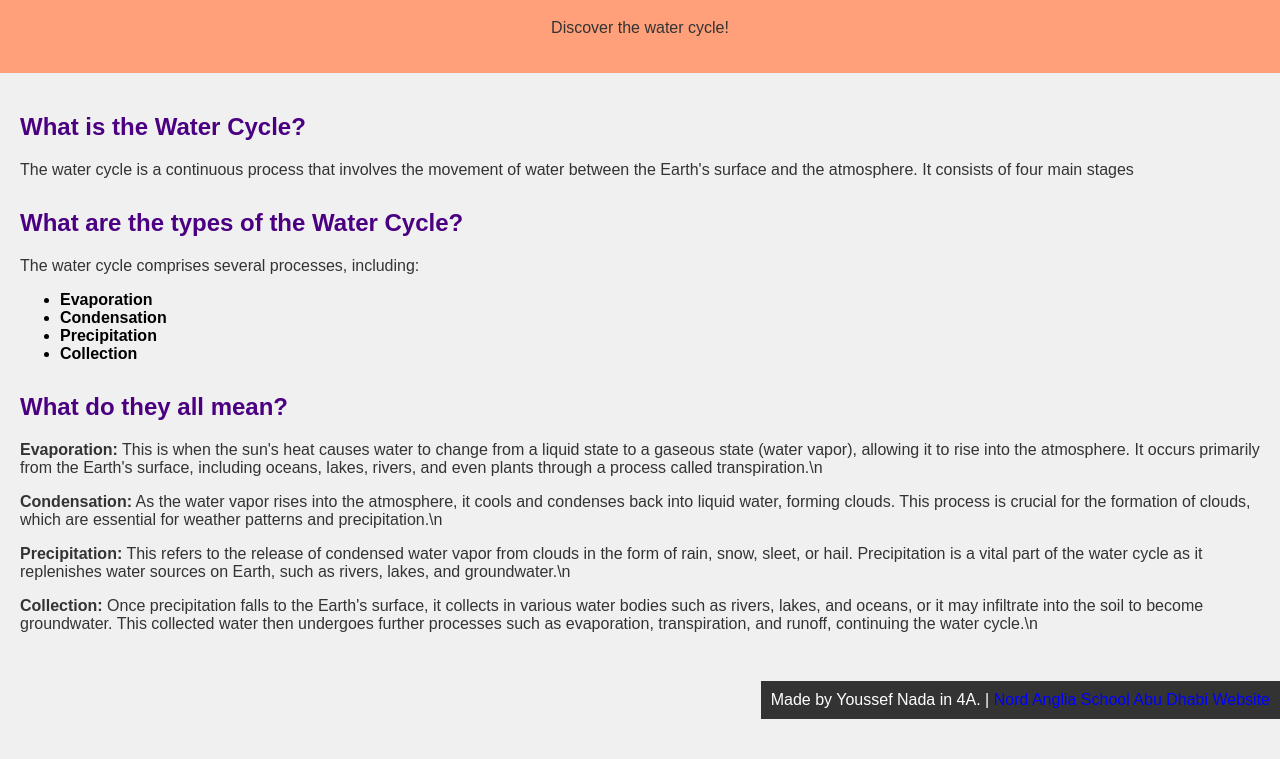
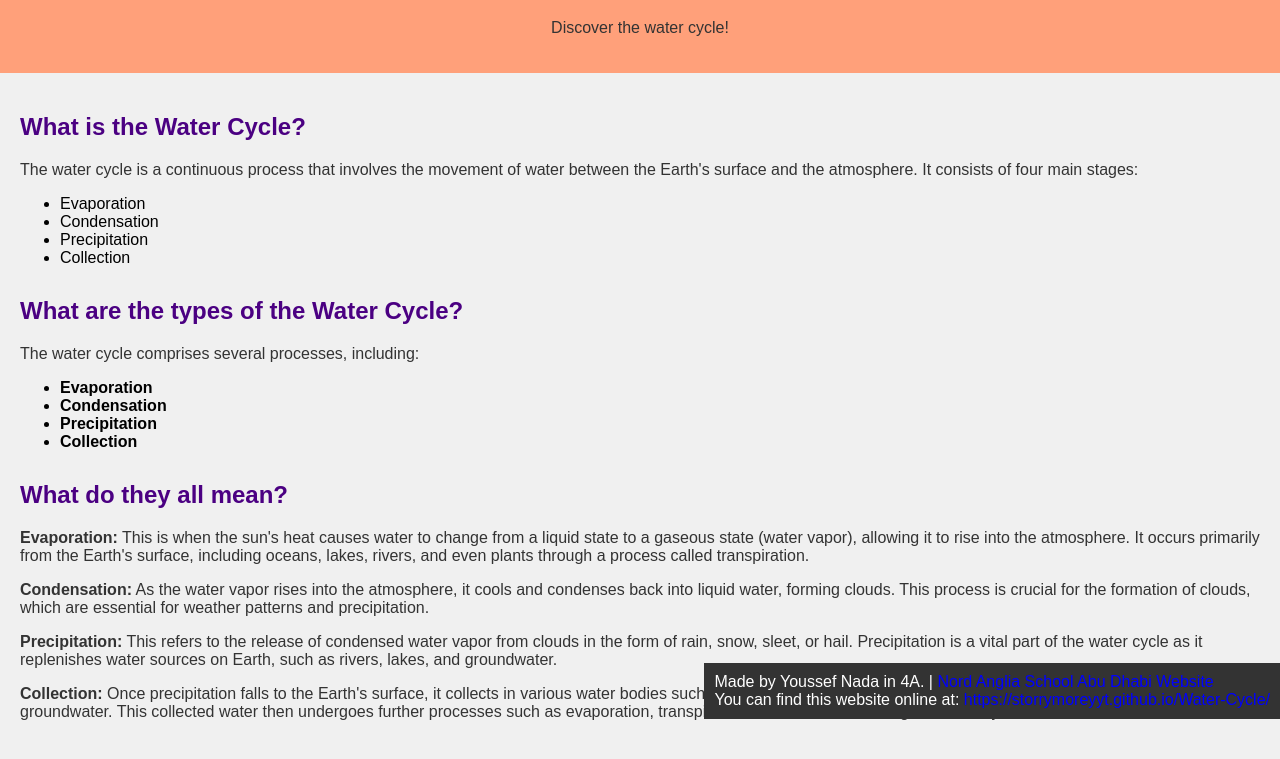
Before and after one commit to StorryMoreyYT/Water-Cycle, a plain HTML site: page index.html in a window 1280 px wide. Shown: the part 81-840 px from the top of the page. Before the commit the page ends 800 px from the top, so only its background shows below. Drawn offline with Linux system fonts and the light colour scheme.

Commit message:
Update index.html

```diff
--- a/index.html
+++ b/index.html
@@ -1,24 +1,11 @@
 <!DOCTYPE html>
 <html lang="en">
 <head>
+  <!-- Note: Please refer to styles.css for styling -->
   <meta charset="UTF-8">
   <meta name="viewport" content="width=device-width, initial-scale=1.0">
   <title>Water Cycle</title>
   <link rel="stylesheet" href="styles.css">
-  <style>
-    footer {
-      position: fixed;
-      bottom: 0;
-      right: 0;
-      padding: 10px;
-      background-color: #333;
-      color: white;
-    }
-    footer a {
-      color: white;
-      text-decoration: none;
-    }
-  </style>
 </head>
 <body>
   <header>
@@ -28,7 +15,12 @@
   <main>
     <section>
       <h2>What is the Water Cycle?</h2>
-      <p>The water cycle is a continuous process that involves the movement of water between the Earth's surface and the atmosphere. It consists of four main stages</p>
+      <p>The water cycle is a continuous process that involves the movement of water between the Earth's surface and the atmosphere. It consists of four main stages:</p>
+      <ul>
+        <li>Evaporation</li>
+        <li>Condensation</li>
+        <li>Precipitation</li>
+        <li>Collection</li>
       </ul>
     </section>
     <section>
@@ -36,21 +28,26 @@
       <p>The water cycle comprises several processes, including:</p>
       <ul>
         <li><strong>Evaporation</strong></li>
-        <li><strong>Condensation</strong> </li>
-        <li><strong>Precipitation</strong> </li>
-        <li><strong>Collection</strong> </li>
+        <li><strong>Condensation</strong></li>
+        <li><strong>Precipitation</strong></li>
+        <li><strong>Collection</strong></li>
       </ul>
     </section>
     <section>
       <h2>What do they all mean?</h2>
-      <p><strong>Evaporation:</strong> This is when the sun's heat causes water to change from a liquid state to a gaseous state (water vapor), allowing it to rise into the atmosphere. It occurs primarily from the Earth's surface, including oceans, lakes, rivers, and even plants through a process called transpiration.\n</p>
-      <p><strong>Condensation:</strong> As the water vapor rises into the atmosphere, it cools and condenses back into liquid water, forming clouds. This process is crucial for the formation of clouds, which are essential for weather patterns and precipitation.\n</p>
-      <p><strong>Precipitation:</strong> This refers to the release of condensed water vapor from clouds in the form of rain, snow, sleet, or hail. Precipitation is a vital part of the water cycle as it replenishes water sources on Earth, such as rivers, lakes, and groundwater.\n</p>
-      <p><strong>Collection:</strong> Once precipitation falls to the Earth's surface, it collects in various water bodies such as rivers, lakes, and oceans, or it may infiltrate into the soil to become groundwater. This collected water then undergoes further processes such as evaporation, transpiration, and runoff, continuing the water cycle.\n</p>
+      <p><strong>Evaporation:</strong> This is when the sun's heat causes water to change from a liquid state to a gaseous state (water vapor), allowing it to rise into the atmosphere. It occurs primarily from the Earth's surface, including oceans, lakes, rivers, and even plants through a process called transpiration.</p>
+      <p><strong>Condensation:</strong> As the water vapor rises into the atmosphere, it cools and condenses back into liquid water, forming clouds. This process is crucial for the formation of clouds, which are essential for weather patterns and precipitation.</p>
+      <p><strong>Precipitation:</strong> This refers to the release of condensed water vapor from clouds in the form of rain, snow, sleet, or hail. Precipitation is a vital part of the water cycle as it replenishes water sources on Earth, such as rivers, lakes, and groundwater.</p>
+      <p><strong>Collection:</strong> Once precipitation falls to the Earth's surface, it collects in various water bodies such as rivers, lakes, and oceans, or it may infiltrate into the soil to become groundwater. This collected water then undergoes further processes such as evaporation, transpiration, and runoff, continuing the water cycle.</p>
     </section>
   </main>
   <footer>
-    Made by Youssef Nada in 4A. | <a href="https://www.nordangliaeducation.com/nas-abu-dhabi">Nord Anglia School Abu Dhabi Website</a>
+    <div class="footer-info">
+      Made by Youssef Nada in 4A. | <a href="https://www.nordangliaeducation.com/nas-abu-dhabi">Nord Anglia School Abu Dhabi Website</a>
+    </div>
+    <div class="website-link">
+      You can find this website online at: <a href="https://storrymoreyyt.github.io/Water-Cycle/">https://storrymoreyyt.github.io/Water-Cycle/</a>
+    </div>
   </footer>
 </body>
 </html>
```
